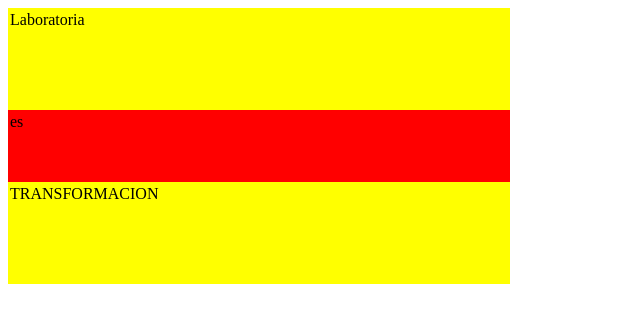
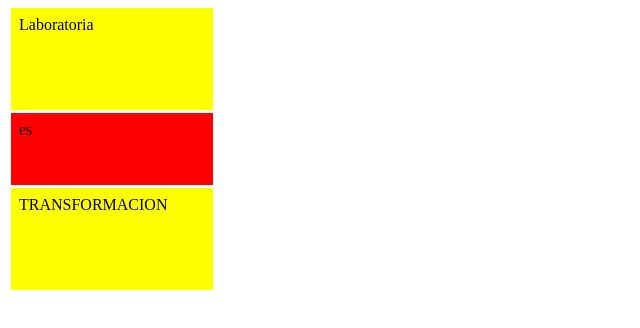
Before and after one commit to eveperalta/la-bandera, a plain HTML site: page index.html in a window 1280 px wide. Shown: the whole page, without its empty margins (0-640 px from the left). Drawn offline with Linux system fonts and the light colour scheme.

Commit message:
segundo codigo

```diff
--- a/css/main.css
+++ b/css/main.css
@@ -1,23 +1,27 @@
 .text1 {
 	background-color: yellow;
-	width: 500px;
+	width: 200px;
 	height: 100px;
 	border: solid 1px yellow;
+	margin: 3px;
 }
 .text2 {
 	background-color: red;
-	width: 500px;
+	width: 200px;
 	height: 70px;
 	border: solid 1px red;
+	margin: 3px;
 }
 .text3 {
 	background-color: yellow;
-	width: 500px;
+	width: 200px;
 	height: 100px;
 	border: solid 1px yellow;
+	margin: 3px;
 }
 div p {
-	text-align: justify;
-	margin-top: 1px;
-	padding: 1px;
+	text-align: none;
+	margin-top: 3px;
+	padding: 4px;
+	margin-left: 3px;
 }
```
